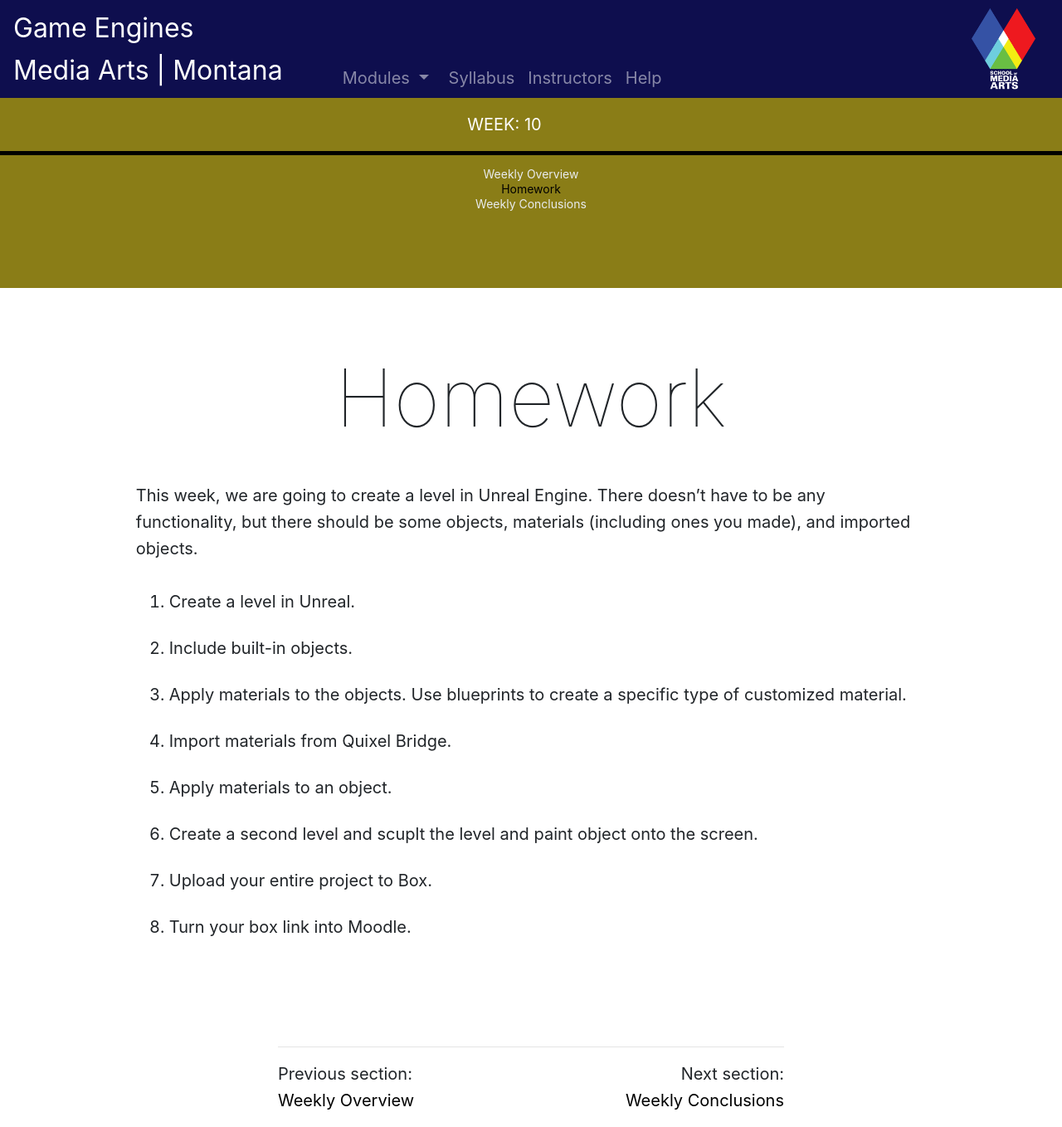
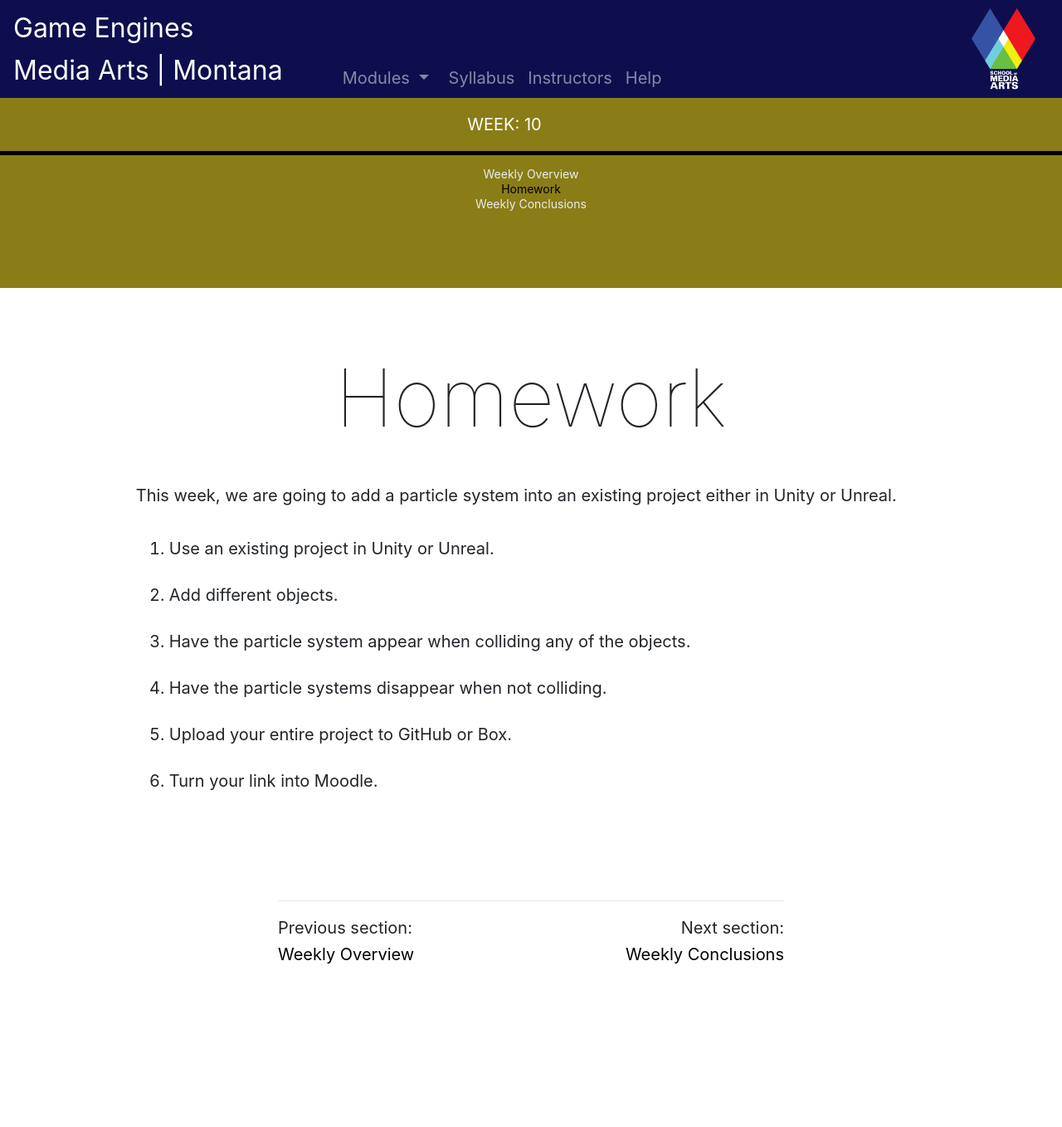
Before and after one commit to Montana-Media-Arts/460_GameEngines-Fall2023, a Jekyll site: the page built from modules/week-10/_posts/2017-02-30-homework.md, in a window 1280 px wide. Shown: the whole page at 83% size. Built offline with Jekyll 4.4.1, drawn with Linux system fonts in a browser that asks for light colours; nearby versions of some CDN libraries; a script that is not in the unit is left out; after the commit the page ends 1182 px from its top, so only the background shows below that.

Commit message:
updated site

```diff
--- a/_data/course.yml
+++ b/_data/course.yml
@@ -7,6 +7,6 @@ institution-short: Media Arts | Montana
 infoModules: [syllabus, instructors, help]
 
 
-modules: [week-1, week-2, week-3, week-4, week-5, week-6, week-7]
+modules: [week-1, week-2, week-3, week-4, week-5, week-6, week-7, week-8, week-9, week-10]
 # modules: [week-1, week-2, week-3, week-4, week-5, week-6, week-7, week-8, week-9, week-10, week-11, week-12, week-13, final-project]
 # modules: [week-1, week-2, week-3, week-4, week-5, week-6, week-7, week-8, week-9, week-10, week-11, week-12, final-info]
--- a/modules/week-10/_posts/2017-02-30-homework.md
+++ b/modules/week-10/_posts/2017-02-30-homework.md
@@ -6,13 +6,11 @@ jotted: true
 
 # Homework
 
-This week, we are going to create a level in Unreal Engine.  There doesn't have to be any functionality, but there should be some objects, materials (including ones you made), and imported objects.
+This week, we are going to add a particle system into an existing project either in Unity or Unreal.
 
-1. Create a level in Unreal.
-2. Include built-in objects.
-3. Apply materials to the objects. Use blueprints to create a specific type of customized material.
-4. Import materials from Quixel Bridge.
-5. Apply materials to an object.
-6. Create a second level and scuplt the level and paint object onto the screen.
-7. Upload your entire project to Box.
-8. Turn your box link into Moodle.
+1. Use an existing project in Unity or Unreal.
+2. Add different objects.
+3. Have the particle system appear when colliding any of the objects.
+4. Have the particle systems disappear when not colliding.
+5. Upload your entire project to GitHub or Box.
+6. Turn your link into Moodle.
```
Also changed, not shown: modules/week-10/_posts/2017-01-01-overview.md (+1 -3 lines), modules/week-10/_posts/2017-03-30-conclusions.md (+1 -1 lines).
